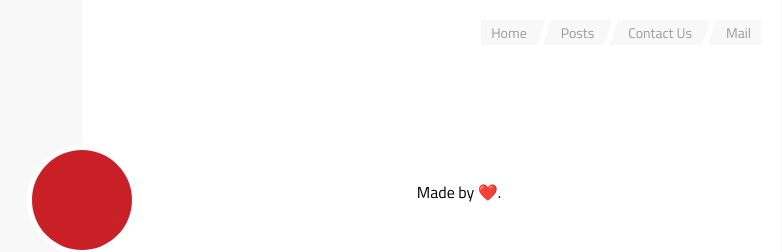
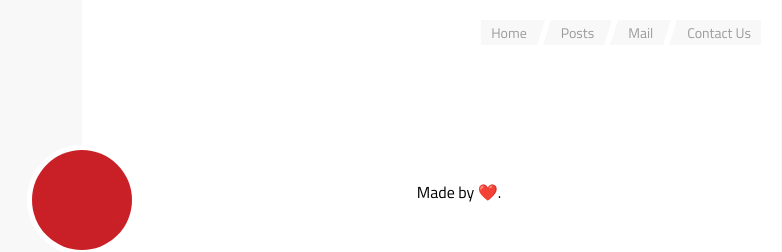
Before and after one commit to dkarthe/KD, a Jekyll site: the page built from index.html, in a window 1280 px wide. Shown: the top 252 px of the page, without its empty margins (366-1148 px from the left). Built offline with Jekyll 4.4.1, drawn with Linux system fonts in a browser that asks for light colours.

Commit message:
Update navigation.html

```diff
--- a/_includes/navigation.html
+++ b/_includes/navigation.html
@@ -2,7 +2,7 @@
   <ul>
     <li class="navbar__item"><a href="https://kd.ax">Home</a></li>
     <li class="navbar__item"><a href="{{ '/posts.html' | relative_url }}">Posts</a></li>
+    <li class="navbar__item"><a href="mail.kd.ax">Mail</a></li>
     <li class="navbar__item"><a href="mailto:xy@datamail.in">Contact Us</a></li>
-    <li class="navbar__item"><a href="mail.kd.ax">Mail</a></li>
   </ul>
 </nav>
```
